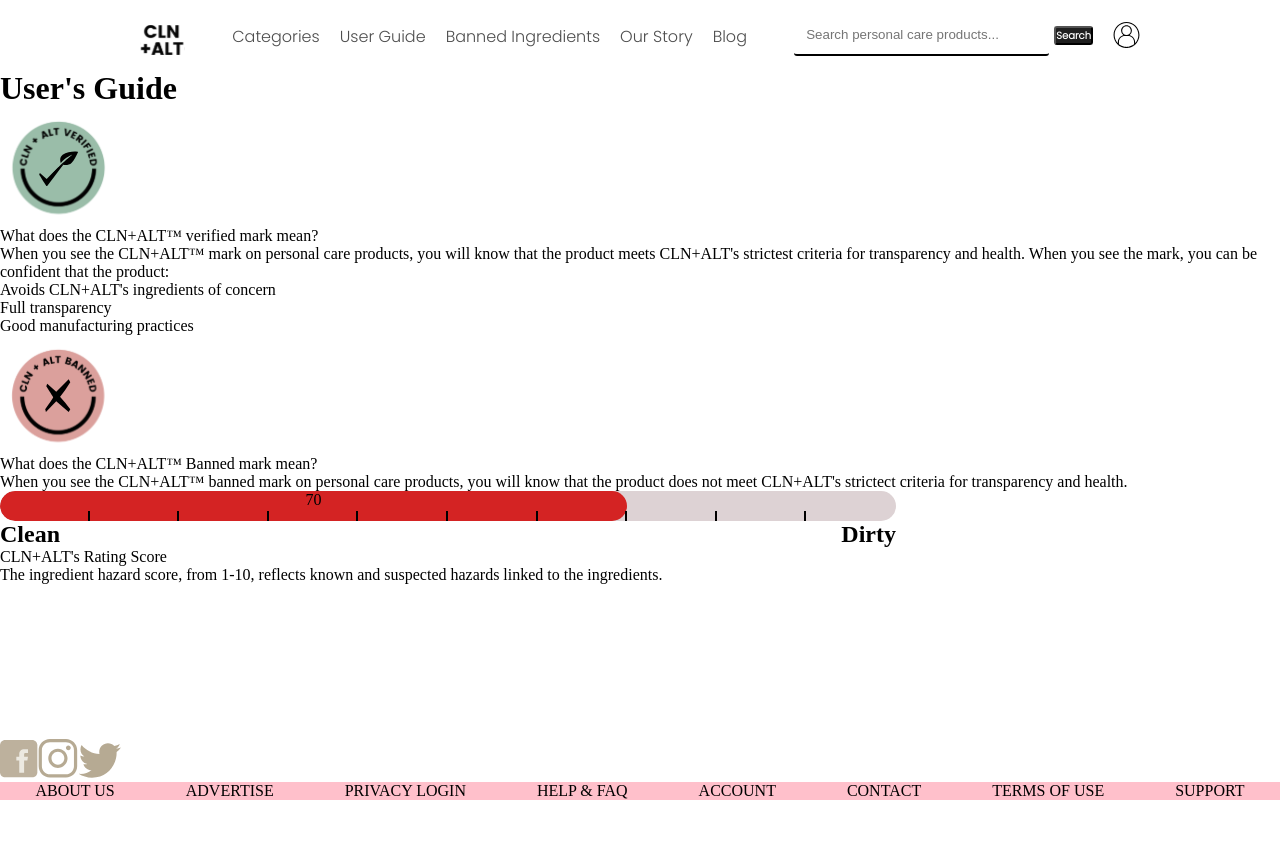
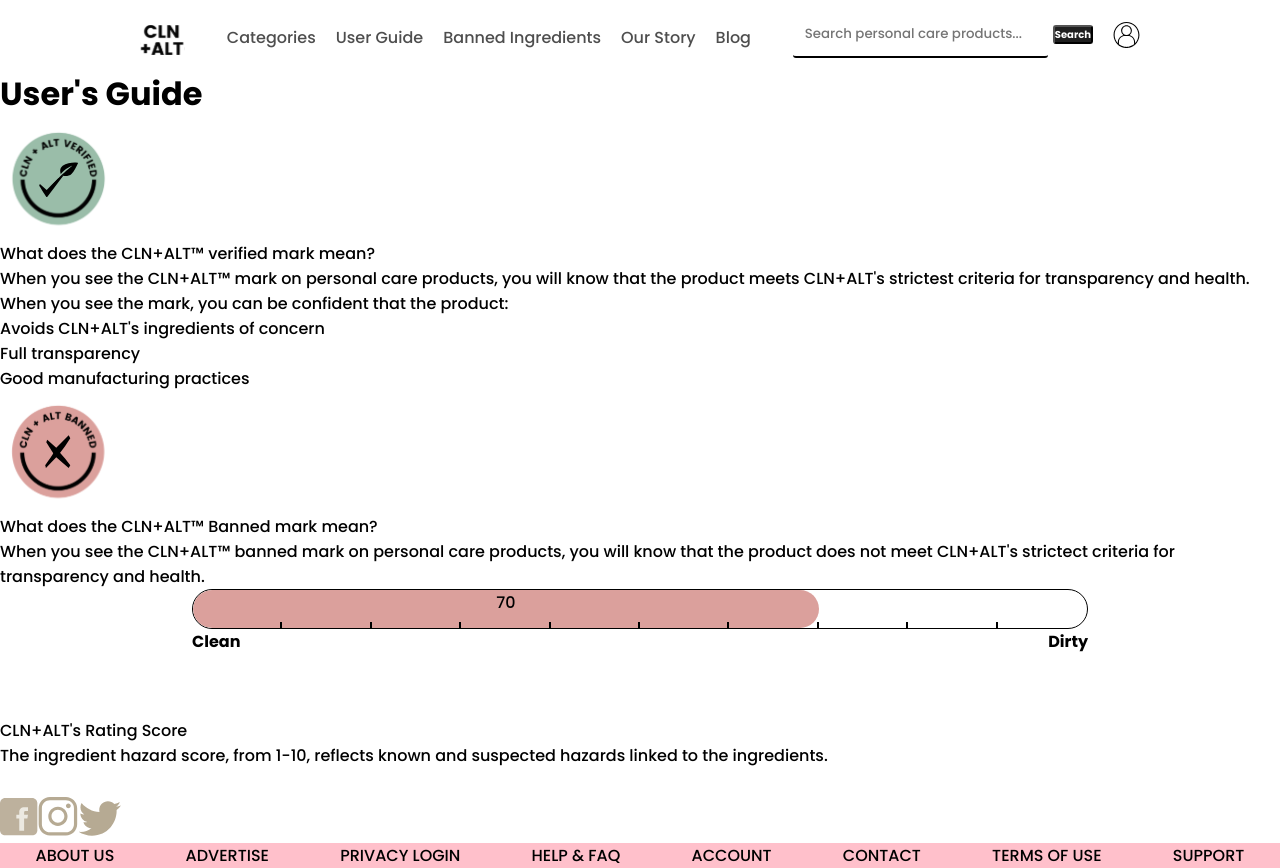
Before and after one commit to kristinadurant/CLN-ALT, a React (Create React App) app in the folder client/: page /userGuide in a window 1280 px wide. Before the commit the page ends 800 px from the top, so only its background shows below. Built offline with nearby package versions, Linux system fonts and the light colour scheme; no server answers.

Commit message:
added style for bookmark button

```diff
--- a/client/public/index.html
+++ b/client/public/index.html
@@ -4,8 +4,9 @@
     <meta charset="utf-8" />
     <link rel="shortcut icon" href="%PUBLIC_URL%/favicon.ico" />
     <link rel="preconnect" href="https://fonts.gstatic.com" />
+    <link rel="preconnect" href="https://fonts.gstatic.com" />
     <link
-      href="https://fonts.googleapis.com/css2?family=Poppins:wght@300&display=swap"
+      href="https://fonts.googleapis.com/css2?family=Poppins:wght@300;500;700&display=swap"
       rel="stylesheet"
     />
     <meta name="viewport" content="width=device-width, initial-scale=1" />
--- a/client/src/components/BookmarkButton.jsx
+++ b/client/src/components/BookmarkButton.jsx
@@ -1,11 +1,13 @@
-import React, { useContext } from 'react';
+import React, { useContext, useState } from 'react';
 import axios from 'axios';
 import { AppContext } from '../context/AppContext';
 
 const BookmarkButton = ({ user, product }) => {
   const { setLoading } = useContext(AppContext);
+  const [bookmarked, setBookmarked] = useState('bookmark');
 
   const addBoorkmark = async () => {
+    setBookmarked('bookmarked');
     setLoading(true);
     try {
       await axios.post(
@@ -20,9 +22,9 @@ const BookmarkButton = ({ user, product }) => {
   };
 
   return (
-    <button className="noBorder" onClick={addBoorkmark}>
-      <img src={require('../images/bookmark.svg')} alt="bookmark" />
-      <span>400</span>
+    <button className={bookmarked} onClick={addBoorkmark}>
+      <span>{bookmarked}</span>
+      <img src={require(`../images/${bookmarked}.svg`)} alt="bookmark" />
     </button>
   );
 };
--- a/client/src/components/ProductImage.jsx
+++ b/client/src/components/ProductImage.jsx
@@ -1,5 +1,5 @@
 import React from 'react';
-
+import BookmarkButton from './BookmarkButton';
 const ProductImage = ({ image, verified, title }) => {
   return (
     <div className="productImage imageBox">
@@ -14,10 +14,7 @@ const ProductImage = ({ image, verified, title }) => {
             <button className="share">
               Share <img src={require(`../images/share.svg`)} alt="share" />
             </button>
-            <button className="bookmark">
-              Bookmark{' '}
-              <img src={require(`../images/bookmark.svg`)} alt="bookmark" />
-            </button>
+            <BookmarkButton />
           </div>
         )}
       </div>
--- a/client/src/index.css
+++ b/client/src/index.css
@@ -18,6 +18,7 @@ img {
 }
 * {
   color: #000;
+  font-family: 'Poppins', sans-serif;
 }
 button {
   background-color: #fff;
@@ -240,7 +241,7 @@ input {
 }
 .productContainer {
   max-width: 600px;
-  margin-bottom: 8%;
+  margin: 0 auto 8%;
 }
 #product .imageBox {
   box-shadow: none;
@@ -272,12 +273,14 @@ input {
   padding: 0 5%;
   margin-bottom: 0.5rem;
 }
-
 .productImage .verified {
   top: 0;
   width: auto;
 }
-
+.productImage button.bookmarked {
+  border: 1px solid #ded5d5;
+  font-weight: 300;
+}
 .productContainer .tags {
   display: flex;
   justify-content: center;
@@ -285,7 +288,27 @@ input {
 .productContainer .tags img {
   margin: 0 1%;
 }
-
+.meter {
+  margin-bottom: 5%;
+}
+.meterBar {
+  height: 2.5rem !important;
+  padding-top: 1.5rem !important;
+  border-radius: 1.5rem !important;
+  margin: auto;
+  border: 1px solid #000;
+  background-color: #fff !important;
+}
+.meterBar div {
+  background-color: #dba09c !important;
+  border-radius: 1.5rem !important;
+}
+.meter > p {
+  margin: auto;
+}
+.meter h2 {
+  font-size: 1rem;
+}
 /*=========================
     TABS
 ============================*/
```
Also changed, not shown: client/src/images/bookmarked.svg (added).
